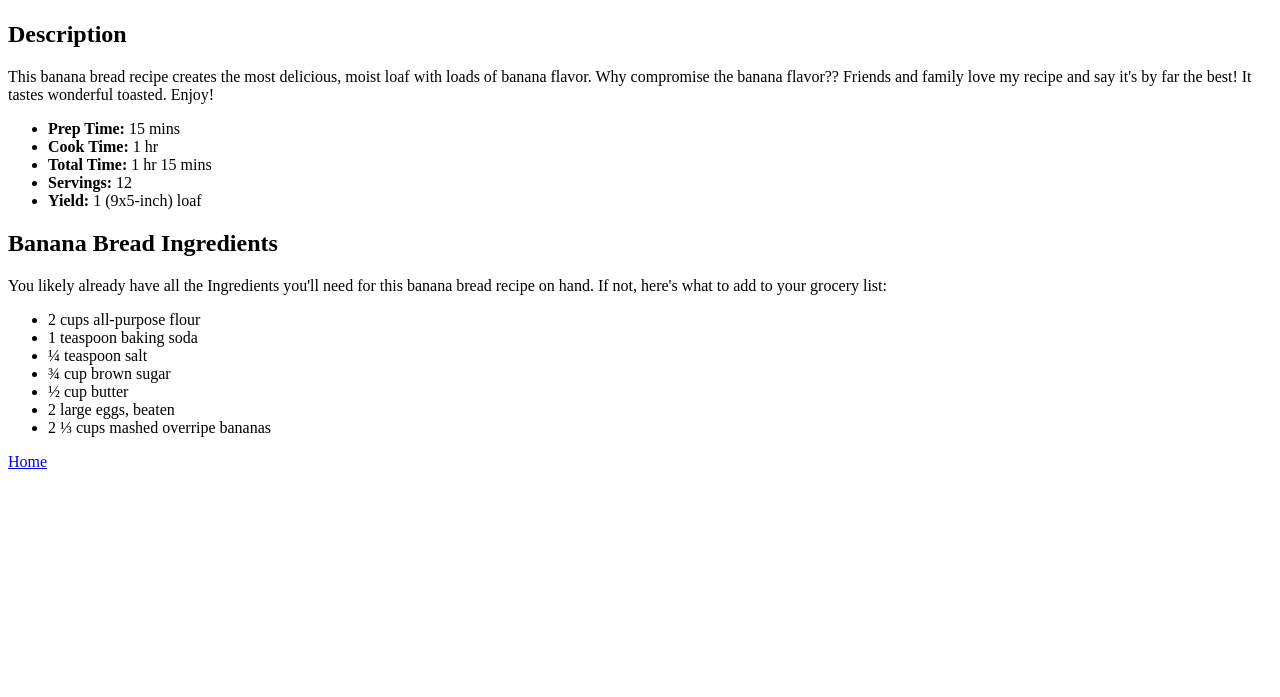
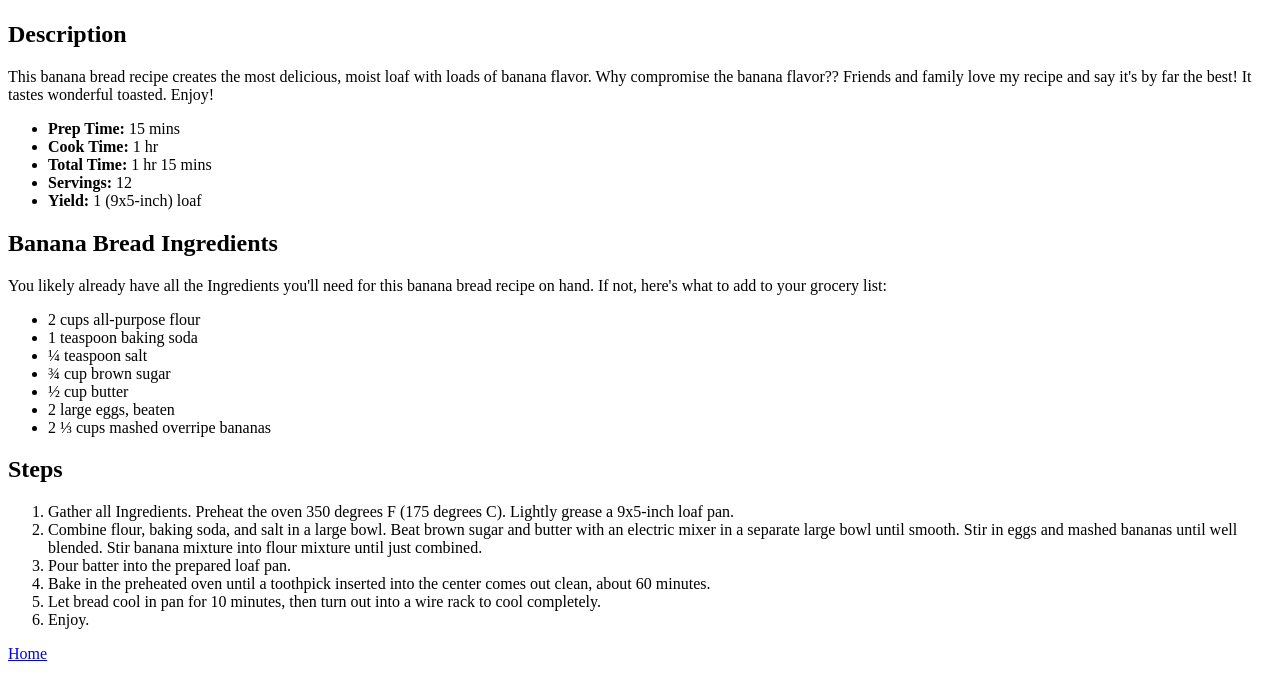
Before and after one commit to obaeric/odin-recipes, a plain HTML site: page recipes/banana-bread.html in a window 1280 px wide. Shown: the part 99-796 px from the top of the page. Drawn offline with Linux system fonts and the light colour scheme.

Commit message:
Add steps section to banana-bread.html

```diff
--- a/recipes/banana-bread.html
+++ b/recipes/banana-bread.html
@@ -34,6 +34,20 @@
             <li>2 large eggs, beaten</li>
             <li>2 &frac13; cups mashed overripe bananas</li>
           </ul>
+
+        <h2>Steps</h2>
+          <ol>
+            <li>Gather all Ingredients. Preheat the oven 350 degrees F (175 degrees C). Lightly grease a
+                9x5-inch loaf pan.</li>
+            <li>Combine flour, baking soda, and salt in a large bowl. Beat brown sugar and butter with an
+                electric mixer in a separate large bowl until smooth. Stir in eggs and mashed bananas until
+                well blended. Stir banana mixture into flour mixture until just combined.</li>
+            <li>Pour batter into the prepared loaf pan.</li>
+            <li>Bake in the preheated oven until a toothpick inserted into the center comes out clean, about
+                60 minutes.</li>
+            <li>Let bread cool in pan for 10 minutes, then turn out into a wire rack to cool completely.</li>
+            <li>Enjoy.</li>
+          </ol>
     </body>
     <p><a href="../index.html">Home</a></p>
 </html>
```
